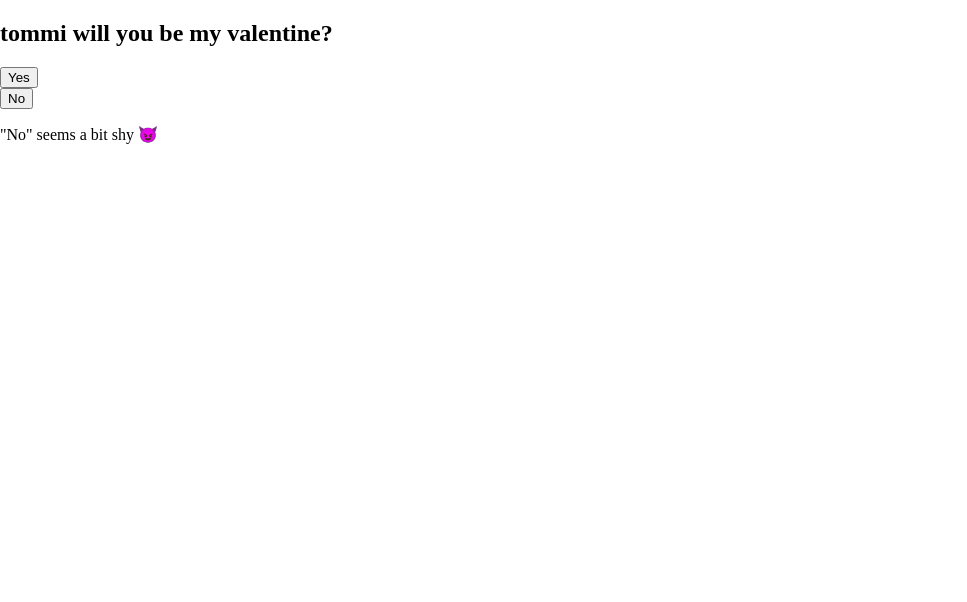
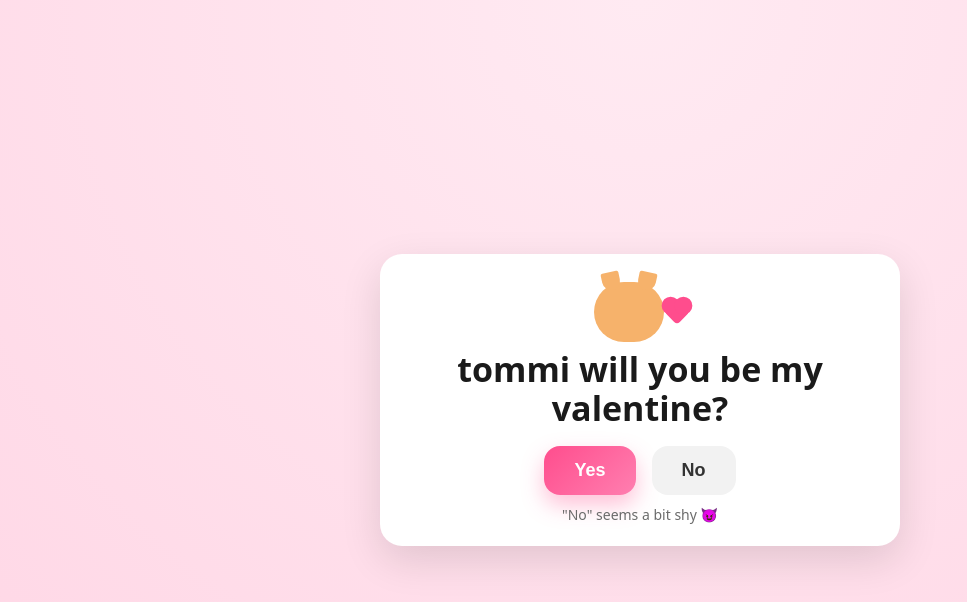
Before and after one commit to nrebb/valentine, a plain HTML site: page index.html in a window 1280 px wide. Shown: the whole page, without its empty margins (0-967 px from the left). Drawn offline with Linux system fonts and the light colour scheme.

Commit message:
Add files via upload

```diff
--- a/style.css
+++ b/style.css
@@ -1,33 +1,150 @@
 :root{
-  --pink:#ff5b9a;
-  --pink2:#ff8bb7;
-  --bg:#ffd6e5;
+  --bg1:#ffd6e5;
+  --bg2:#ffeaf2;
   --card:#ffffff;
   --text:#1a1a1a;
-  --muted:#666;
+  --muted:#6b6b6b;
+  --pink:#ff4d8d;
+  --pink2:#ff7fb0;
 }
 
 *{box-sizing:border-box}
 body{
   margin:0;
-  font-family:
+  font-family: system-ui, -apple-system, Segoe UI, Roboto, Arial, sans-serif;
+  color:var(--text);
+  min-height:100vh;
+  display:flex;
+  align-items:center;
+  justify-content:center;
+  background: radial-gradient(circle at top, var(--bg2), var(--bg1));
 }
 
-  .hidden{ display:none; }
+.hidden{display:none;}
+
+.wrap{padding:28px; width:100%; display:flex; justify-content:center;}
+
+.card{
+  width:min(520px, 92vw);
+  background:var(--card);
+  border-radius:22px;
+  padding:26px 22px 22px;
+  box-shadow: 0 14px 40px rgba(0,0,0,0.12);
+  text-align:center;
+}
+
+.title{
+  margin:8px 0 18px;
+  font-size:34px;
+  line-height:1.15;
+  font-weight:900;
+}
+
+.buttons{
+  display:flex;
+  gap:16px;
+  justify-content:center;
+  align-items:center;
+  margin:12px 0 10px;
+  flex-wrap:wrap;
+}
+
+.btn{
+  border:0;
+  cursor:pointer;
+  padding:14px 30px;
+  border-radius:16px;
+  font-size:18px;
+  font-weight:800;
+  transition: transform .12s ease;
+}
+
+.btn:active{ transform: scale(0.98); }
+
+.yes{
+  background:linear-gradient(135deg, var(--pink), var(--pink2));
+  color:white;
+  box-shadow: 0 10px 22px rgba(255,77,141,0.35);
+}
+
+.no{
+  background:#f2f2f2;
+  color:#333;
+}
+
+.hint{
+  color:var(--muted);
+  margin:10px 0 0;
+  font-size:14px;
+}
+
+.noArea{
+  display:inline-block;
+  transition: transform .12s ease;
+}
 
 .yay{
-  margin-top: 14px;
+  margin-top:14px;
   text-align:center;
 }
 
 .yayTitle{
-  font-size: 34px;
-  margin: 10px 0 14px;
-  font-weight: 900;
+  font-size:34px;
+  margin:10px 0 14px;
+  font-weight:900;
 }
 
 .yayImg{
   width: min(360px, 90%);
-  border-radius: 14px;
+  border-radius: 16px;
   border: 3px solid rgba(0,0,0,0.08);
+  box-shadow: 0 10px 24px rgba(0,0,0,0.12);
 }
+
+/* simple cute icon */
+.icon{
+  display:flex;
+  justify-content:center;
+  align-items:center;
+  gap:10px;
+  margin-top:2px;
+}
+
+.cat{
+  width:70px;
+  height:60px;
+  background:#f6b26b;
+  border-radius:50px;
+  position:relative;
+}
+.cat:before, .cat:after{
+  content:"";
+  position:absolute;
+  top:-10px;
+  width:18px;
+  height:18px;
+  background:#f6b26b;
+  border-radius:4px 4px 18px 18px;
+}
+.cat:before{ left:8px; transform:rotate(-12deg); }
+.cat:after{ right:8px; transform:rotate(12deg); }
+.cat i{ display:none; }
+
+.heart{
+  width:18px;
+  height:18px;
+  background:var(--pink);
+  transform: rotate(45deg);
+  border-radius:4px;
+  position:relative;
+  margin-left:-6px;
+}
+.heart:before,.heart:after{
+  content:"";
+  position:absolute;
+  width:18px;height:18px;
+  background:var(--pink);
+  border-radius:50%;
+}
+.heart:before{ left:-9px; top:0; }
+.heart:after{ top:-9px; left:0; }
```
